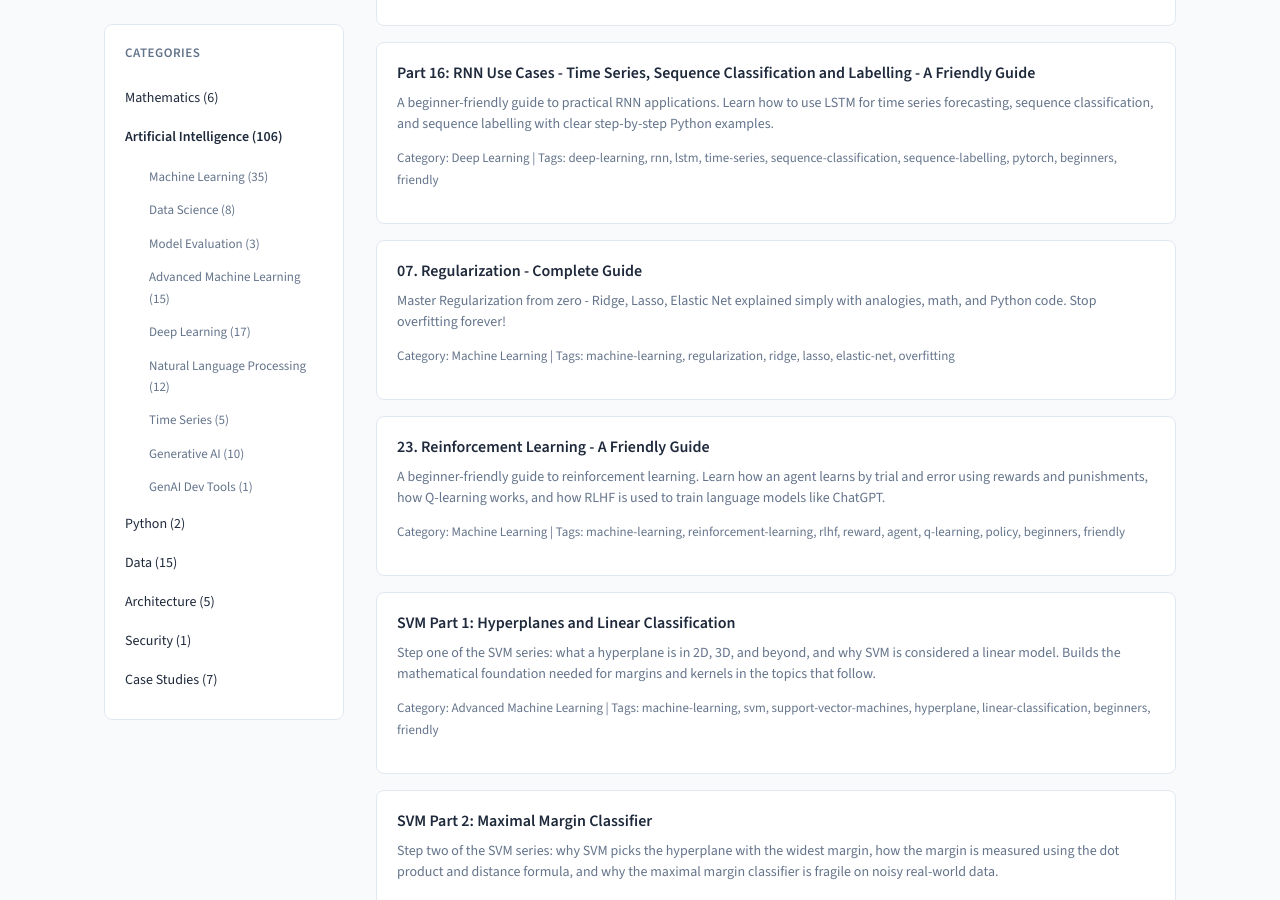
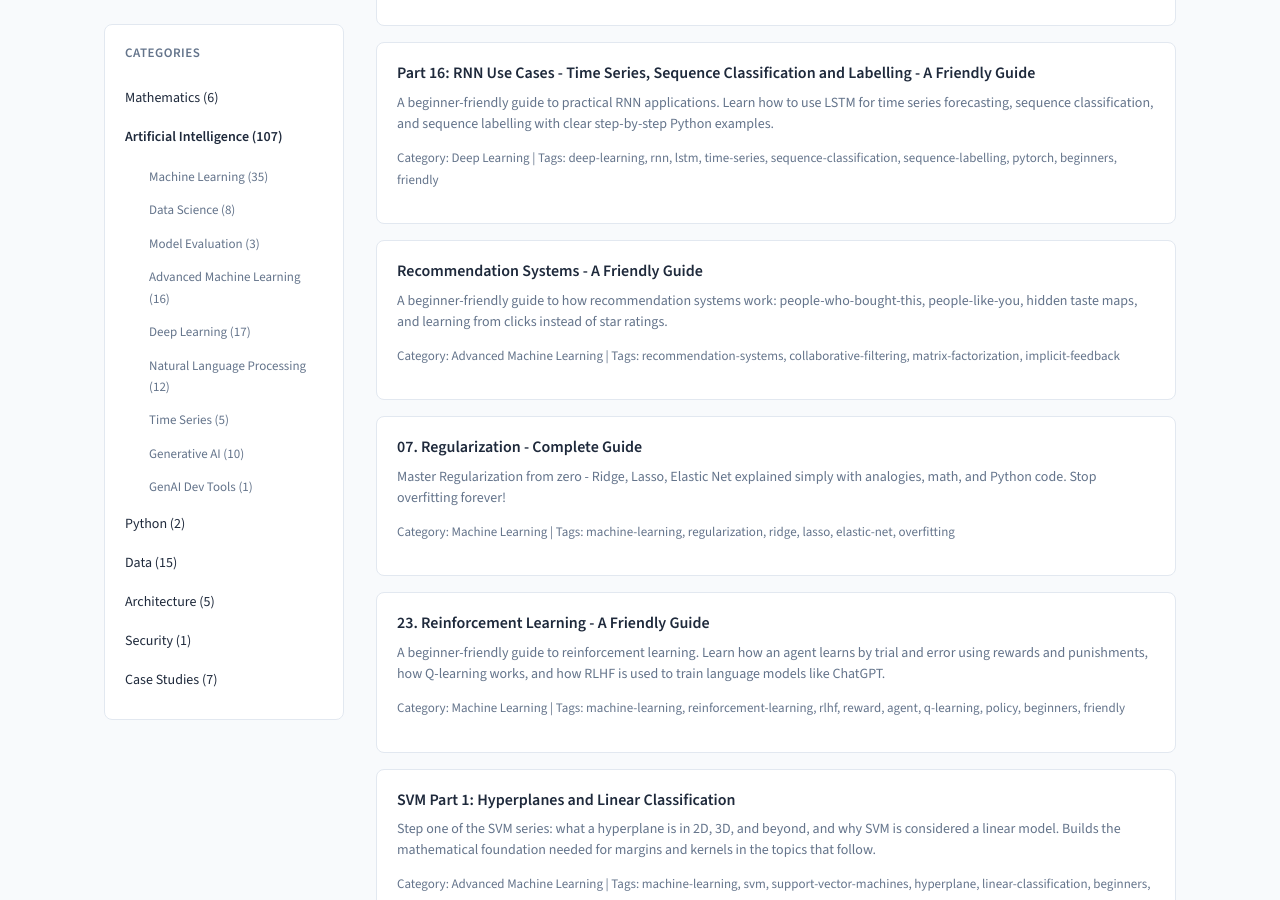
Before and after one commit to rilov/handbook, a Jekyll site: the page built from index.md, in a window 1280 px wide and 900 px high, scrolled down 14578 px. Built offline with Jekyll 4.4.1, drawn with Linux system fonts in a browser that asks for light colours; some of the changed lines change nothing that is shown.

Commit message:
Add Recommendation Systems friendly guide under Advanced Machine Learning

````diff
--- /dev/null
+++ b/_topics/Recommendation Systems - A Friendly Guide.md
@@ -0,0 +1,187 @@
+---
+title: "Recommendation Systems - A Friendly Guide"
+category: Advanced Machine Learning
+order: 13
+permalink: /topics/recommendation-systems-friendly-guide/
+tags:
+  - recommendation-systems
+  - collaborative-filtering
+  - matrix-factorization
+  - implicit-feedback
+summary: "A beginner-friendly guide to how recommendation systems work: people-who-bought-this, people-like-you, hidden taste maps, and learning from clicks instead of star ratings."
+date: 2026-08-30
+---
+
+# Recommendation Systems - A Friendly Guide
+
+A recommendation system answers a simple question: **what should this person see next?**
+
+It is the engine behind movie suggestions, music playlists, shopping suggestions and news feeds. This guide explains the big ideas in plain English.
+
+---
+
+## 1. The three big families
+
+There are three ways to recommend something.
+
+1. **Frequently together:** "People who bought X also bought Y."
+2. **Taste neighbours:** "People like you enjoyed this."
+3. **Hidden taste map:** "We can compress every person and every item into a small list of traits and guess missing likes."
+
+A production system often combines all three.
+
+---
+
+## 2. Frequently together — the shop-shelf idea
+
+This is the simplest recommendation of all.
+
+Imagine a small grocery shop. Every time a customer checks out, you write the basket on a card. After a thousand customers you notice that **bread and butter** appear together over and over. So when someone puts bread in their basket, you say, "Would you like butter too?"
+
+This method only cares about items. It does not care who the customer is. It just counts which pairs of items show up in the same basket, playlist or session.
+
+### Why it works
+
+- Simple to compute.
+- No user profiles needed.
+- Great for items that naturally belong together.
+
+### Why it struggles
+
+- Cannot recommend a brand-new item.
+- Cannot personalise for one specific person.
+- Makes the rich richer — popular items get recommended even more.
+
+---
+
+## 3. Taste neighbours — people like you
+
+This is the most famous idea. Instead of looking at the item, look at the **person**.
+
+### A tiny story
+
+Alice loves sci-fi, documentaries and jazz. Bob loves sci-fi, documentaries and classical. They have two tastes in common. If Alice just discovered a great jazz album, the system might tell Bob, "Since you also like sci-fi and documentaries, you may enjoy this album."
+
+This is **user-user** matching.
+
+You can also flip it around. Instead of finding people like Alice, you can find **items like the ones Alice already likes**. If Alice loved movie A, and most people who loved movie A also loved movie B, recommend movie B.
+
+That is **item-item** matching.
+
+### Measuring similarity
+
+The usual tool is a user-item table.
+
+```
+         Movie A   Movie B   Movie C
+Alice       5         3          ?
+Bob         5         2         4
+Carol       1         4         5
+Dave        3         3         5
+```
+
+For **user-user** similarity, treat each row as a vector. Alice and Bob are similar because their rows are close.
+
+For **item-item** similarity, treat each column as a vector. Movie A and Movie B are compared using the ratings given by all users.
+
+A common way to measure that distance is to look at the angle between the two vectors. A small angle means high similarity. This is the same idea as cosine similarity in many clustering and NLP tutorials.
+
+### A worked example
+
+Here is a tiny table of books.
+
+| User  | Fantasy | Mystery | Romance | Sci-Fi |
+|-------|---------|---------|---------|--------|
+| Ada   |    1    |    0    |    1    |   1    |
+| Ben   |    1    |    1    |    0    |   0    |
+| Cal   |    0    |    1    |    1    |   1    |
+| Dee   |    1    |    0    |    1    |   0    |
+
+Ada likes Fantasy, Romance and Sci-Fi. Cal likes Mystery, Romance and Sci-Fi. Their tastes overlap on two out of three genres, so they are taste neighbours. If Cal loved a new Mystery book, the system may recommend it to Ada because their profiles are close.
+
+---
+
+## 4. Hidden taste map — the compressed profile
+
+Real catalogues can have thousands of items. You cannot compare people by asking, "Do you like item 1, item 2, item 3 ... ?" for every single product.
+
+Instead, imagine that every person and every item can be described by a small list of hidden traits.
+
+For movies, the hidden traits might be things like:
+
+- how much dark humour it contains
+- how family-friendly it is
+- how action-heavy it is
+- how long and slow it is
+
+A person has scores for each trait. An item has scores for each trait. If a person and an item have similar trait scores, the person will probably like the item.
+
+This is the idea behind **matrix factorisation**. You learn the hidden trait scores from the data.
+
+### Analogy: the flavour wheel
+
+Think of a coffee taster's flavour wheel. It is impossible to describe every coffee by listing every chemical. Instead, experts use a small set of sliders: acidity, body, sweetness, bitterness, fruitiness. Two coffees are similar if their sliders are close. A person who loves fruity, low-bitterness coffees will probably like any coffee near that corner of the wheel.
+
+Recommendation systems do the same thing. They invent the sliders from the data instead of asking a human to define them.
+
+---
+
+## 5. Implicit feedback — learning from clicks
+
+Most of the time, people do not give star ratings. They just watch, click, buy or skip. This is called **implicit feedback**.
+
+The signal is weaker than a five-star rating, but it is much more abundant.
+
+| Type of feedback | What it tells you |
+|------------------|-------------------|
+| Clicked          | The title or cover was interesting enough to look at. |
+| Watched 80%      | The user probably liked it. |
+| Bought           | Strong positive signal. |
+| Skipped quickly  | Probably not interested. |
+
+A system with implicit feedback learns to predict whether a user will interact with an item. The prediction is usually a single score. Higher means "this user is more likely to engage with this item."
+
+---
+
+## 6. Two ways to learn the hidden taste map
+
+There are many ways to train a matrix factorisation model. Two of the most common are:
+
+### Team A / Team B racing
+
+One team is in charge of the user trait scores. The other team is in charge of the item trait scores. They take turns. Team A fixes the item scores and improves the user scores. Then Team B fixes the new user scores and improves the item scores. They keep taking turns until the guesses stop improving.
+
+This is the basic idea behind **alternating least squares**.
+
+### Pair by pair ranking
+
+Another approach does not try to predict the exact score. Instead, it asks a simpler question: for this user, should item A be ranked above item B?
+
+For every user, you pick an item they liked and an item they did not like. The model learns to give the liked item a higher score than the disliked item. This is called pairwise ranking.
+
+This is the basic idea behind **Bayesian personalised ranking**.
+
+### Stopping the model from getting too confident
+
+If a model is too confident, it memorises the training data and fails on new users or items. A small penalty on the size of the trait scores keeps the model humble. This penalty is called regularisation.
+
+---
+
+## 7. Which approach should you use?
+
+| Situation | Start with |
+|-----------|------------|
+| You only have shopping baskets or playlists | Frequently together |
+| You have explicit ratings like stars | User-user or item-item collaborative filtering |
+| You have millions of clicks or views | Matrix factorisation with implicit feedback |
+| You need quick, interpretable results | User-user or item-item with cosine similarity |
+| You want the best possible score and have lots of data | Modern matrix factorisation libraries |
+
+---
+
+## 8. One-sentence takeaways
+
+- **Frequently together** recommends items that are often seen together.
+- **Collaborative filtering** recommends what similar people, or similar items, already liked.
+- **Matrix factorisation** learns a hidden taste map for both people and items.
+- **Implicit feedback** lets you learn from clicks, views and purchases instead of asking for ratings.
--- a/categories/advanced-machine-learning/index.md
+++ b/categories/advanced-machine-learning/index.md
@@ -39,6 +39,10 @@ Learn advanced machine learning algorithms through clear, step-by-step explanati
 - **[Advanced Machine Learning: One-Liners]({{ site.baseurl }}/topics/advanced-machine-learning-one-liners)** — Every key formula and concept in one easy-to-scan line.
 - **[Naive Bayes — A Friendly Guide]({{ site.baseurl }}{% link _topics/Naive Bayes - A Friendly Guide.md %})** — Original single-page overview of Naive Bayes, useful as a quick refresher after the series.
 
+**Recommendation Systems:**
+
+- **[Recommendation Systems - A Friendly Guide]({{ site.baseurl }}/topics/recommendation-systems-friendly-guide)** — How recommendation engines pick the next song, product or movie, from people-who-bought-this to hidden taste maps.
+
 **What You'll Learn:**
 
 - The bias-variance tradeoff and how to diagnose underfitting vs overfitting
````
